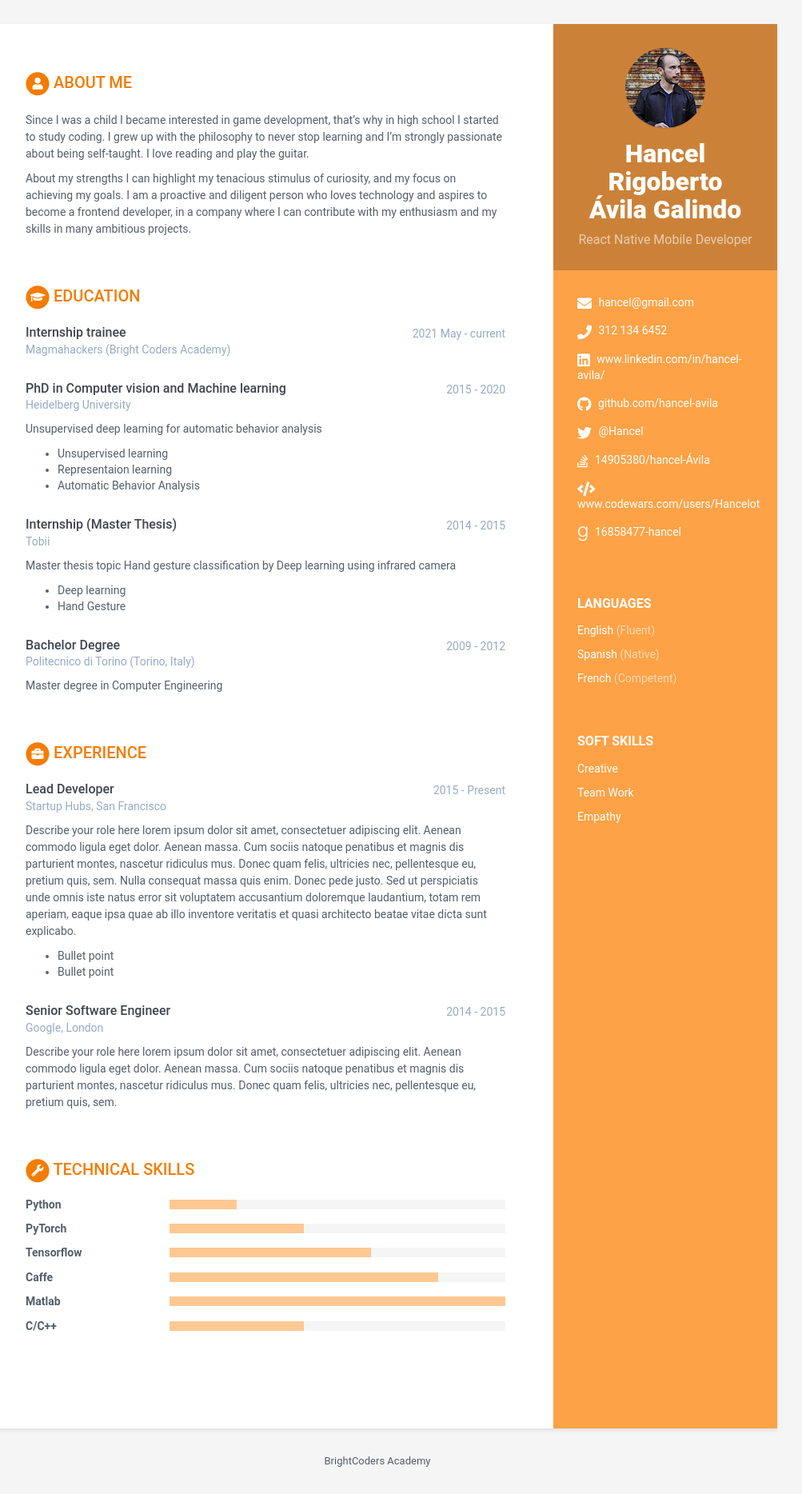
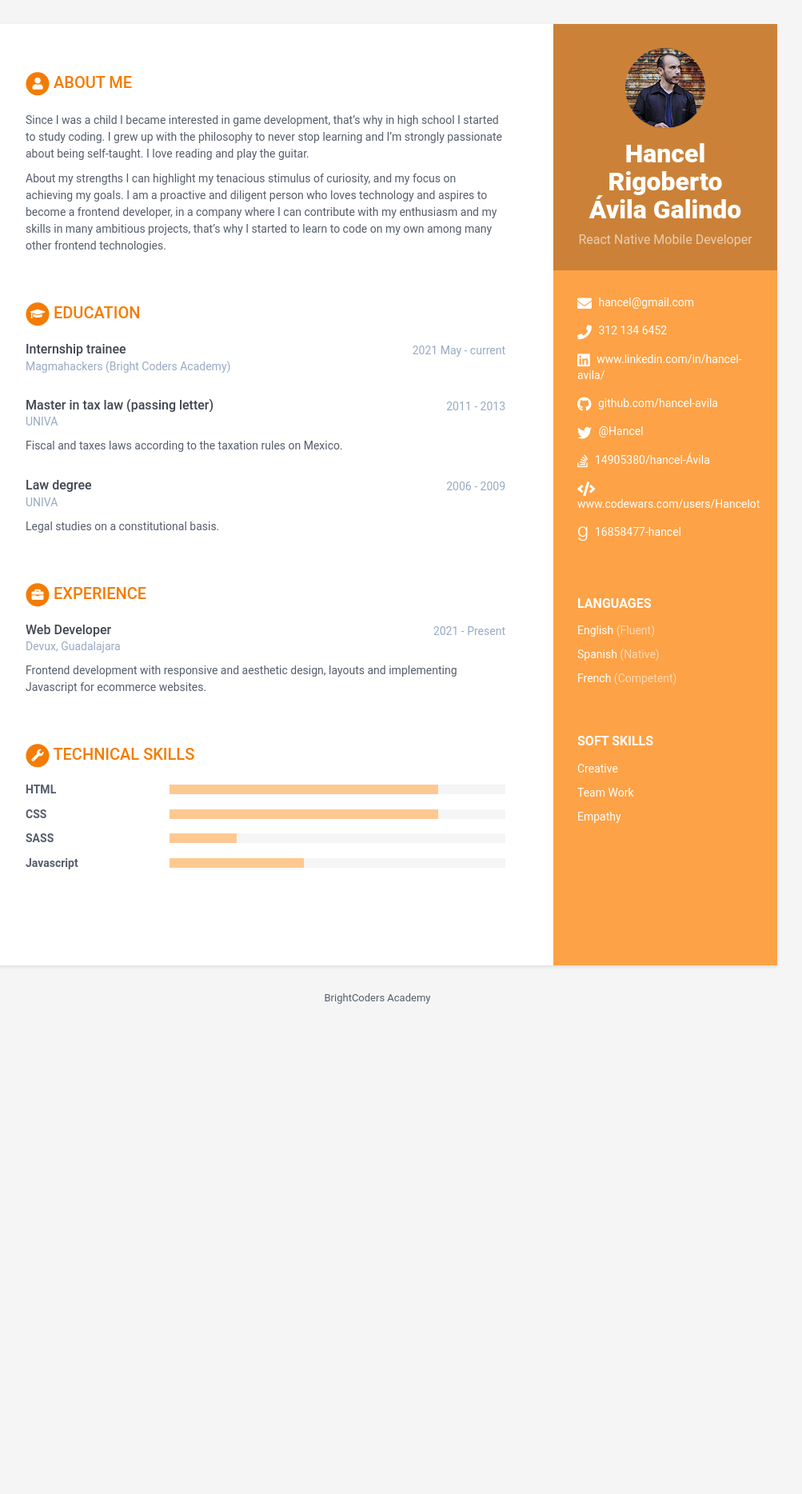
Before and after one commit to BC-MAY-21-RN/kata-resume-hancel-avila, a Jekyll site: the page built from index.html, in a window 1280 px wide. Shown: the whole page at 80% size, without its empty margins (168-1171 px from the left). Built offline with Jekyll 4.4.1, drawn with Linux system fonts in a browser that asks for light colours; after the commit the page ends 1289 px from its top, so only the background shows below that.

Commit message:
Completed profile file

```diff
--- a/_data/data.yml
+++ b/_data/data.yml
@@ -54,7 +54,7 @@ career-profile:
     in high school I started to study coding. I grew up with the philosophy to never stop learning and I'm strongly passionate about being self-taught. I love reading and play the guitar.
 
     About my strengths I can highlight my tenacious stimulus of curiosity, and my focus on
-    achieving my goals. I am a proactive and diligent person who loves technology and aspires to become a frontend developer, in a company where I can contribute with my enthusiasm and my skills in many ambitious projects.
+    achieving my goals. I am a proactive and diligent person who loves technology and aspires to become a frontend developer, in a company where I can contribute with my enthusiasm and my skills in many ambitious projects, that's why I started to learn to code on my own among many other frontend technologies.
 
 # Registra aquí tus estudios. Agrega o elimina según sea necesario
 educationcomplete:
@@ -63,58 +63,25 @@ educationcomplete:
     time: 2021 May - current
     details: |
 
-  - degree: PhD in Computer vision and Machine learning
-    university: Heidelberg University
-    time: 2015 - 2020
+  - degree: Master in tax law (passing letter)
+    university: UNIVA
+    time: 2011 - 2013
     details: |
-      Unsupervised deep learning for automatic behavior analysis
+      Fiscal and taxes laws according to the taxation rules on Mexico.
 
-        - Unsupervised learning
-        - Representaion learning
-        - Automatic Behavior Analysis
-
-  - degree: Internship (Master Thesis)
-    university: Tobii
-    time: 2014 - 2015
+  - degree: Law degree
+    university: UNIVA
+    time: 2006 - 2009
     details: |
-      Master thesis topic Hand gesture classification by Deep learning using infrared camera
-
-        - Deep learning
-        - Hand Gesture
-
-  - degree: Bachelor Degree
-    university: Politecnico di Torino (Torino, Italy)
-    time: 2009 - 2012
-    details: |
-      Master degree in Computer Engineering
+      Legal studies on a constitutional basis.
 
 # Registra aquí tu experiencia. Agrega o elimina según sea necesario
 experiences:
-  - role: Lead Developer
-    time: 2015 - Present
-    company: Startup Hubs, San Francisco
+  - role: Web Developer
+    time: 2021 - Present
+    company: Devux, Guadalajara
     details: |
-      Describe your role here lorem ipsum dolor sit amet, consectetuer
-      adipiscing elit. Aenean commodo ligula eget dolor. Aenean massa.
-      Cum sociis natoque penatibus et magnis dis parturient montes,
-      nascetur ridiculus mus. Donec quam felis, ultricies nec,
-      pellentesque eu, pretium quis, sem. Nulla consequat massa quis
-      enim. Donec pede justo. Sed ut perspiciatis unde omnis iste natus
-      error sit voluptatem accusantium doloremque laudantium, totam rem
-      aperiam, eaque ipsa quae ab illo inventore veritatis et quasi
-      architecto beatae vitae dicta sunt explicabo.
-        - Bullet point
-        - Bullet point
-
-  - role: Senior Software Engineer
-    time: 2014 - 2015
-    company: Google, London
-    details: |
-      Describe your role here lorem ipsum dolor sit amet, consectetuer
-      adipiscing elit. Aenean commodo ligula eget dolor. Aenean massa.
-      Cum sociis natoque penatibus et magnis dis parturient montes,
-      nascetur ridiculus mus. Donec quam felis, ultricies nec,
-      pellentesque eu, pretium quis, sem.
+      Frontend development with responsive and aesthetic design, layouts and implementing Javascript for ecommerce websites.
 
 # Registra aquí tus habilidades técnicas, para level utiliza:
 # 20% para Novice
@@ -126,22 +93,16 @@ skills:
   title: Technical Skills # NO MODIFICAR
 
   toolset:
-    - name: Python
+    - name: HTML
+      level: 80%
+
+    - name: CSS
+      level: 80%
+
+    - name: SASS
       level: 20%
 
-    - name: PyTorch
-      level: 40%
-
-    - name: Tensorflow
-      level: 60%
-
-    - name: Caffe
-      level: 80%
-
-    - name: Matlab
-      level: 100%
-
-    - name: C/C++
+    - name: Javascript
       level: 40%
 
 # NO MODIFICAR
```
